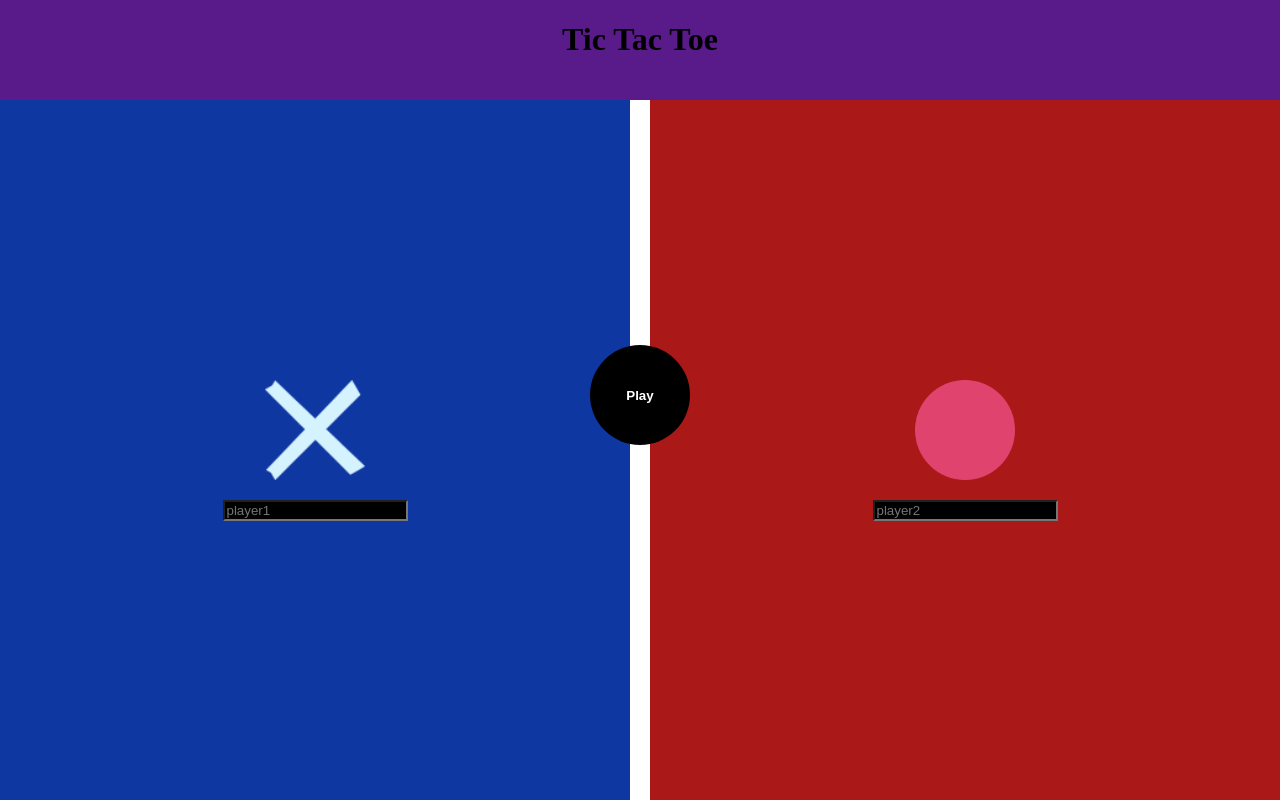
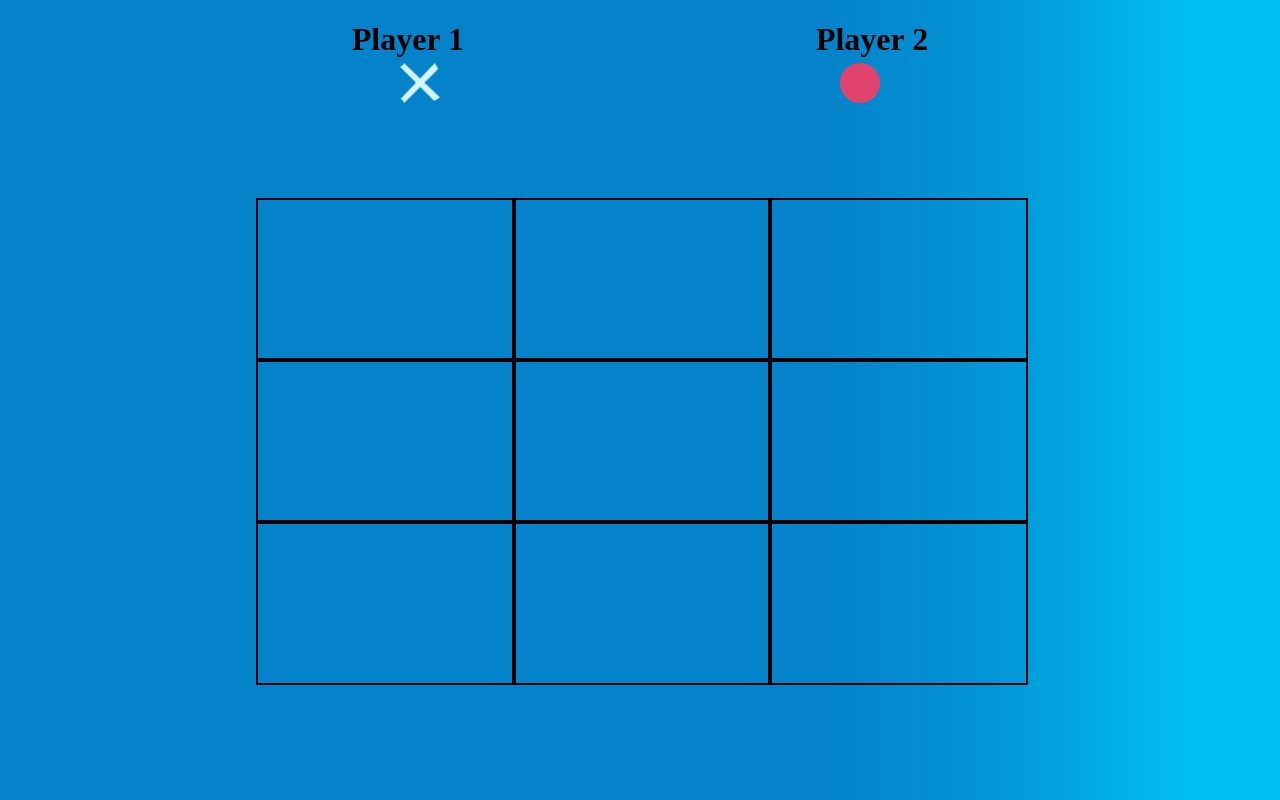
Before and after one commit to apoque96/odin-tic-tac-toe, a plain HTML site: page index.html in a window 1280 px wide. Drawn offline with Linux system fonts and the light colour scheme.

Commit message:
Game layout

```diff
--- a/css/styles.css
+++ b/css/styles.css
@@ -2,7 +2,19 @@ body {
   margin: 0;
 }
 
-.container {
+.hide {
+  visibility: hidden;
+  max-width: 0px;
+  max-height: 0px;
+}
+
+.hide * {
+  visibility: hidden;
+  max-width: 0px;
+  max-height: 0px;
+}
+
+#menu {
   display: grid;
   grid-template-columns: 1fr 20px 1fr;
   grid-template-rows: 100px 1fr;
@@ -71,7 +83,7 @@ body {
   background-color: black;
   color: white;
   font-weight: bolder;
-  border-radius: 50%;
+  border-radius: 100%;
   position: relative;
   left: -40px;
   top: 35%;
@@ -79,12 +91,66 @@ body {
 
 .play:hover,
 .play:focus {
-  width: 105px;
-  height: 105px;
-  left: -42.5px;
-  top: 34.5%;
+  scale: 1.05;
 }
 
 .play:active {
   background-color: rgb(32, 31, 31);
 }
+
+#game {
+  background: rgb(4, 131, 202);
+  background: linear-gradient(
+    90deg,
+    rgba(4, 131, 202, 1) 65%,
+    rgba(3, 151, 215, 1) 78%,
+    rgba(1, 193, 243, 1) 94%
+  );
+  width: 100%;
+  height: 100vh;
+}
+
+.titleContainer {
+  display: flex;
+  flex-direction: column;
+  align-items: center;
+  width: 100%;
+  height: 80px;
+}
+
+.titleContainer * {
+  display: flex;
+  justify-content: space-evenly;
+  width: 100%;
+}
+
+.title * {
+  margin-bottom: 5px;
+  width: auto;
+  display: inline-block;
+}
+
+.titleImages * {
+  width: 40px;
+  height: 40px;
+}
+
+.gameContainer {
+  width: 100%;
+  height: calc(100% - 85px);
+  display: flex;
+  flex-direction: row;
+  justify-content: center;
+  align-items: center;
+}
+
+.cellContainer {
+  width: 20vw;
+  height: 60vh;
+}
+
+.cell {
+  width: 100%;
+  height: 33%;
+  border: 2px solid black;
+}
--- a/index.html
+++ b/index.html
@@ -7,7 +7,7 @@
     <title>Tic Tac Toe</title>
   </head>
   <body>
-    <div class="container">
+    <div id="menu" class="hide">
       <div class="header"><h1>Tic Tac Toe</h1></div>
       <div class="left">
         <div class="img-container">
@@ -25,6 +25,35 @@
         </div>
       </div>
     </div>
+    <div id="game">
+      <div class="titleContainer">
+        <div class="title">
+          <h1>Player 1</h1>
+          <h1>Player 2</h1>
+        </div>
+        <div class="titleImages">
+          <img src="./images/cross.png" />
+          <img src="./images/circle.png" />
+        </div>
+      </div>
+      <div class="gameContainer">
+        <div class="cellContainer">
+          <div id="0" class="cell"></div>
+          <div id="3" class="cell"></div>
+          <div id="6" class="cell"></div>
+        </div>
+        <div class="cellContainer">
+          <div id="1" class="cell"></div>
+          <div id="4" class="cell"></div>
+          <div id="7" class="cell"></div>
+        </div>
+        <div class="cellContainer">
+          <div id="2" class="cell"></div>
+          <div id="5" class="cell"></div>
+          <div id="8" class="cell"></div>
+        </div>
+      </div>
+    </div>
     <script src="./js/script.js"></script>
   </body>
 </html>
--- a/js/script.js
+++ b/js/script.js
@@ -60,6 +60,7 @@ const GameObject = (function () {
   function startGame(name1, name2) {
     player1 = createPlayer(name1, "X");
     player2 = createPlayer(name2, "O");
+    console.log("a");
     //From here and on is just for testing that it works in the console
     // let result = false;
     // for (let i = 0; i < 9; i++) {
@@ -82,4 +83,28 @@ const GameObject = (function () {
   return { startGame };
 })();
 
-GameObject.startGame("a", "b");
+const dom = (function () {
+  const PLAY = document.querySelector(".play");
+  const PLAYER1 = document.querySelector("#player1");
+  const PLAYER2 = document.querySelector("#player2");
+  const MENU = document.querySelector("#menu");
+
+  function addEvents() {
+    PLAY.addEventListener("click", () => {
+      if (
+        PLAYER1.value.trim().length === 0 ||
+        PLAYER2.value.trim().length === 0
+      ) {
+        alert("Both players must contain a name");
+        return;
+      }
+
+      MENU.classList.toggle("hide");
+      GameObject.startGame(PLAYER1.value, PLAYER2.value);
+    });
+  }
+
+  return { addEvents };
+})();
+
+dom.addEvents();
```
